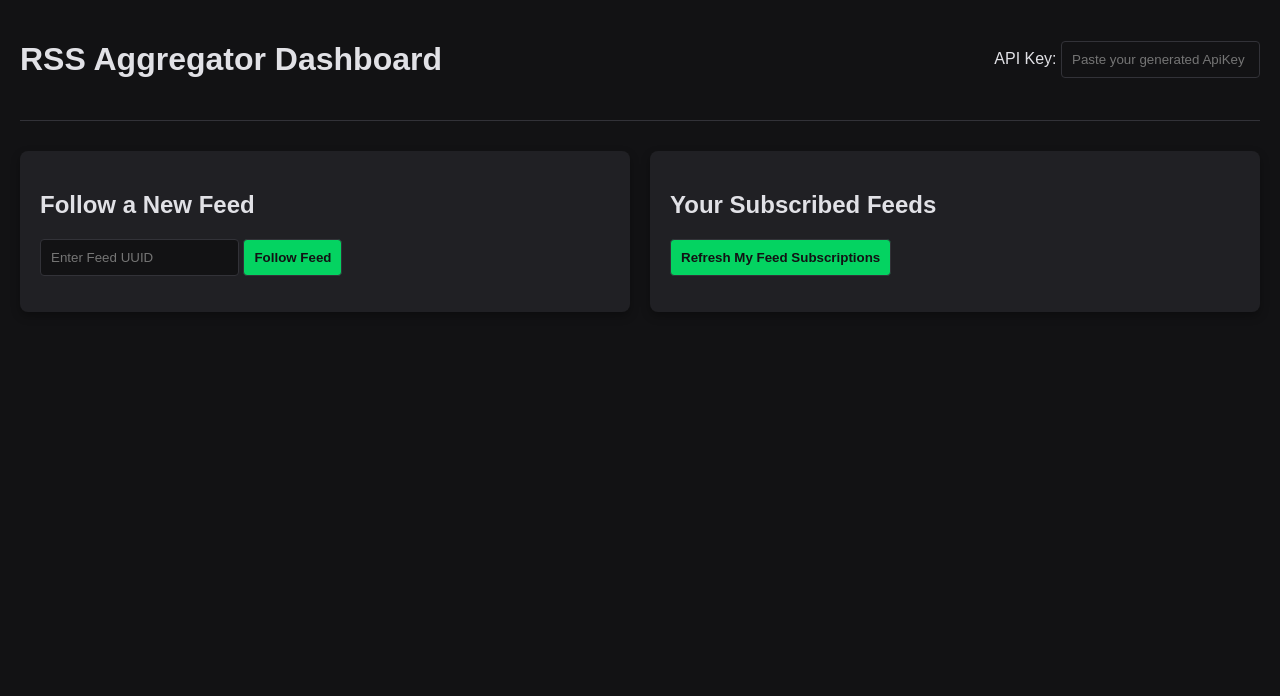
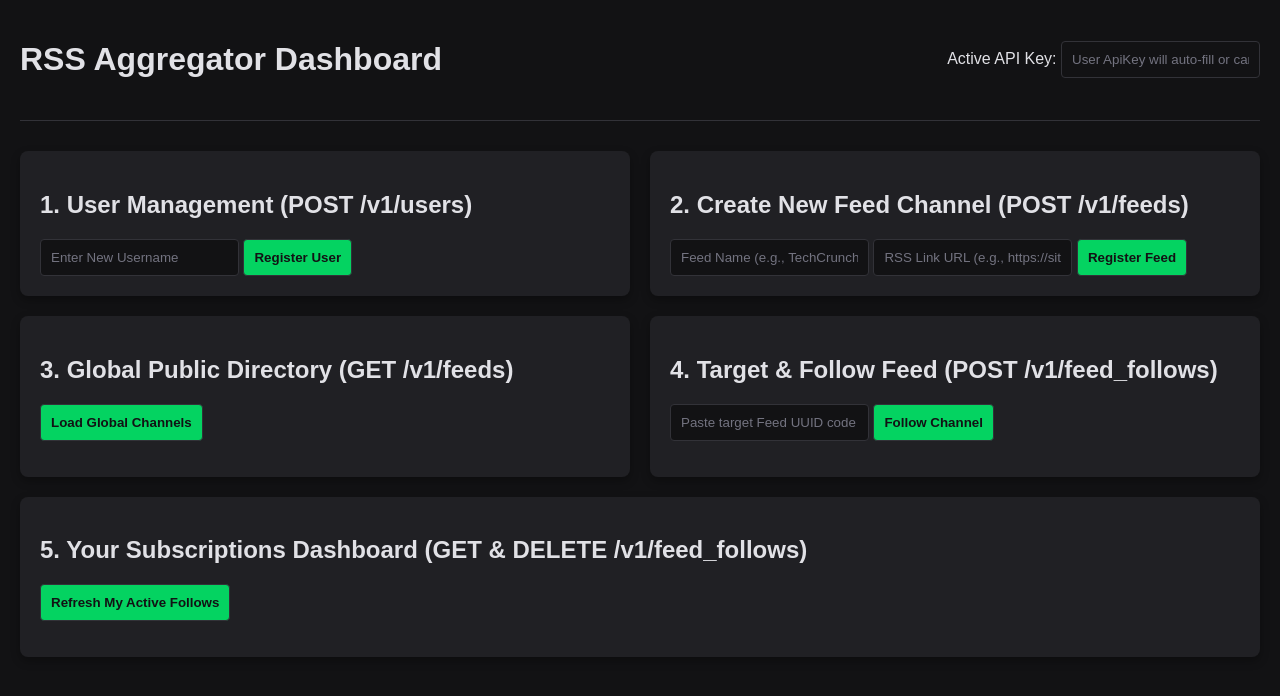
Before and after one commit to govind-geethub/go-rss-aggregator, a plain HTML site: page frontend/index.html in a window 1280 px wide. Drawn offline with Linux system fonts and the light colour scheme.

Commit message:
updated html and css file

```diff
--- a/frontend/index.html
+++ b/frontend/index.html
@@ -10,25 +10,48 @@
     <header>
         <h1>RSS Aggregator Dashboard</h1>
         <div class="auth-box">
-            <label for="apiKey">API Key:</label>
-            <input type="text" id="apiKey" placeholder="Paste your generated ApiKey here">
+            <label for="apiKey">Active API Key:</label>
+            <input type="text" id="apiKey" placeholder="User ApiKey will auto-fill or can be pasted here">
         </div>
     </header>
 
     <main class="container">
         <section class="card">
-            <h2>Follow a New Feed</h2>
+            <h2>1. User Management (POST /v1/users)</h2>
             <div class="form-group">
-                <input type="text" id="feedIdInput" placeholder="Enter Feed UUID">
-                <button id="btnFollow">Follow Feed</button>
+                <input type="text" id="usernameInput" placeholder="Enter New Username">
+                <button id="btnCreateUser">Register User</button>
+            </div>
+            <div id="userResult" class="meta-info"></div>
+        </section>
+
+        <section class="card">
+            <h2>2. Create New Feed Channel (POST /v1/feeds)</h2>
+            <div class="form-group">
+                <input type="text" id="feedNameInput" placeholder="Feed Name (e.g., TechCrunch)">
+                <input type="text" id="feedUrlInput" placeholder="RSS Link URL (e.g., https://site.com/rss)">
+                <button id="btnCreateFeed">Register Feed</button>
             </div>
         </section>
 
         <section class="card">
-            <h2>Your Subscribed Feeds</h2>
-            <button id="btnFetchFollows">Refresh My Feed Subscriptions</button>
-            <ul id="followsList" class="list-container">
-                </ul>
+            <h2>3. Global Public Directory (GET /v1/feeds)</h2>
+            <button id="btnFetchPublicFeeds">Load Global Channels</button>
+            <ul id="publicFeedsList" class="list-container"></ul>
+        </section>
+
+        <section class="card">
+            <h2>4. Target & Follow Feed (POST /v1/feed_follows)</h2>
+            <div class="form-group">
+                <input type="text" id="feedIdInput" placeholder="Paste target Feed UUID code here">
+                <button id="btnFollow">Follow Channel</button>
+            </div>
+        </section>
+
+        <section class="card full-width">
+            <h2>5. Your Subscriptions Dashboard (GET & DELETE /v1/feed_follows)</h2>
+            <button id="btnFetchFollows" class="primary-btn">Refresh My Active Follows</button>
+            <ul id="followsList" class="list-container"></ul>
         </section>
     </main>
 
--- a/frontend/style.css
+++ b/frontend/style.css
@@ -72,3 +72,14 @@ button.delete-btn {
     justify-content: space-between;
     align-items: center;
 }
+.full-width {
+    grid-column: span 2;
+}
+
+.meta-info p {
+    margin: 5px 0;
+}
+
+input::placeholder {
+    color: #737380;
+}
```
Also changed, not shown: 1 other file.
